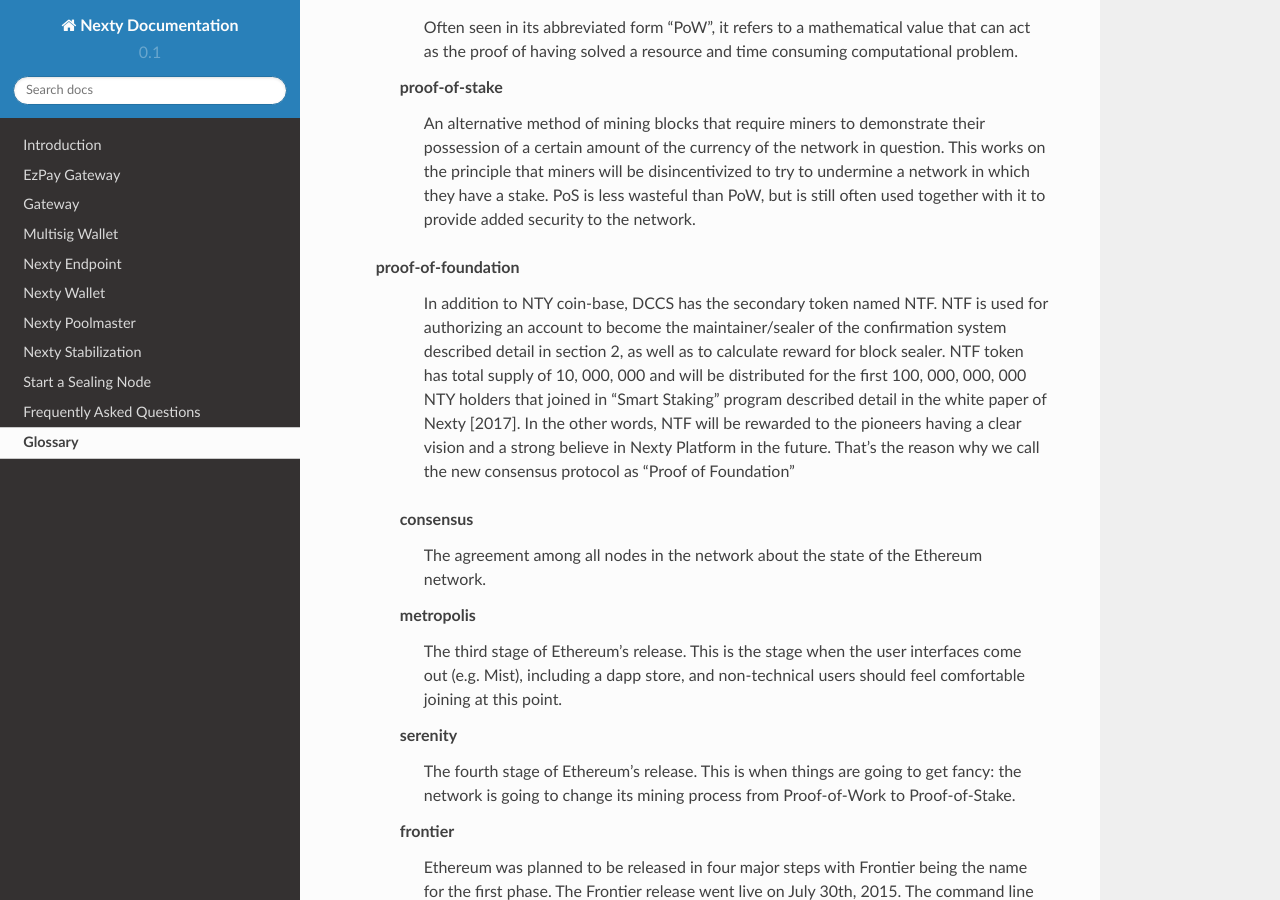
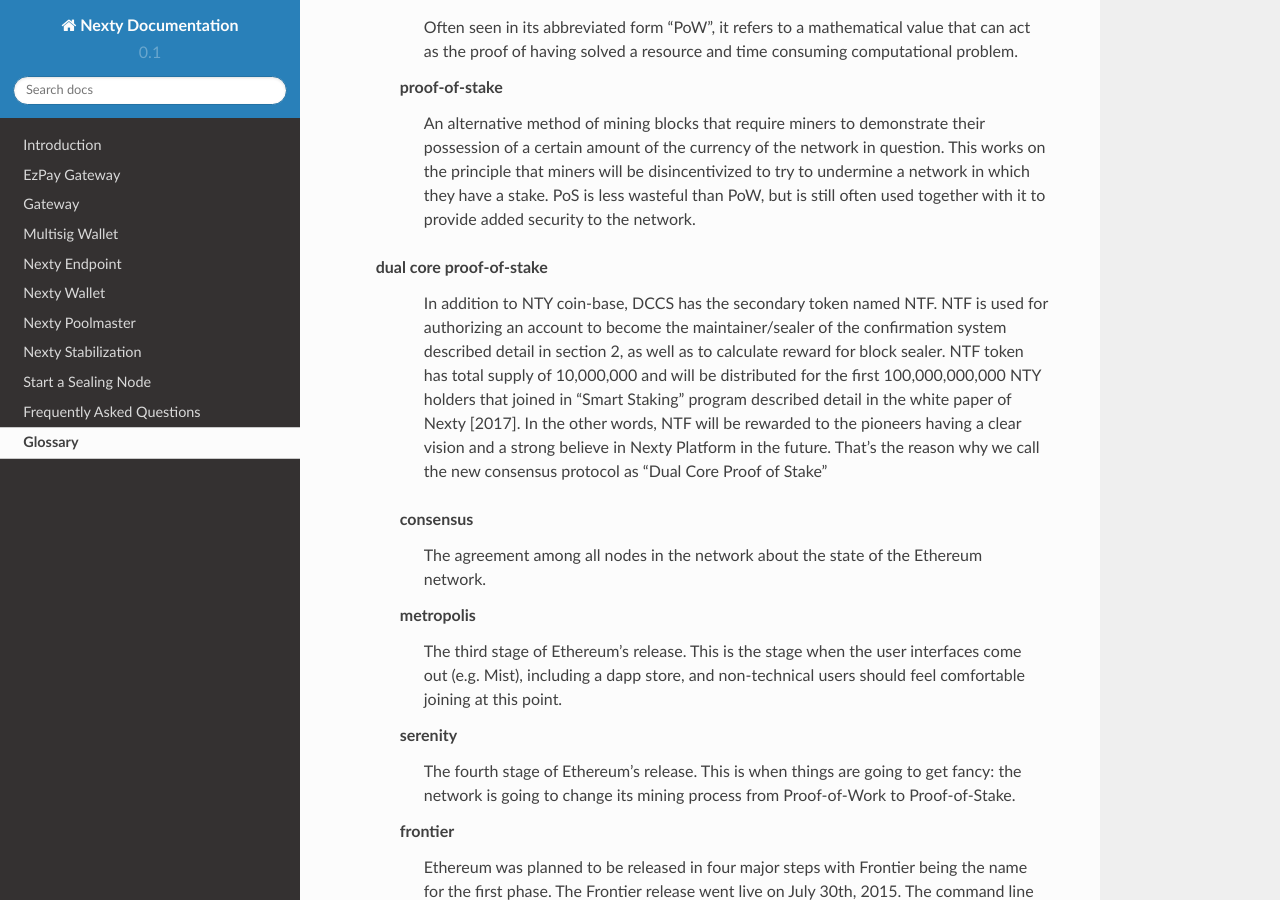
Before and after one commit to nextyio/nextydocument, a Sphinx documentation site: the page built from source/glossary.rst, in a window 1280 px wide and 900 px high, scrolled down 6939 px. Built offline with Sphinx 7.4.7 and the Read the Docs theme 2.0.0, drawn with Linux system fonts in a browser that asks for light colours.

Commit message:
Updated PoF >> dcPoS

```diff
--- a/source/glossary.rst
+++ b/source/glossary.rst
@@ -196,8 +196,8 @@
    proof-of-stake
       An alternative method of mining blocks that require miners to demonstrate their possession of a certain amount of the currency of the network in question. This works on the principle that miners will be disincentivized to try to undermine a network in which they have a stake. PoS is less wasteful than PoW, but is still often used together with it to provide added security to the network.
 
-  proof-of-foundation
-      In addition to NTY coin-base, DCCS has the secondary token named NTF. NTF is used for authorizing an account to become the maintainer/sealer of the confirmation system described detail in section 2, as well as to calculate reward for block sealer. NTF token has total supply of 10, 000, 000 and will be distributed for the first 100, 000, 000, 000 NTY holders that joined in “Smart Staking” program described detail in the white paper of Nexty [2017]. In the other words, NTF will be rewarded to the pioneers having a clear vision and a strong believe in Nexty Platform in the future. That’s the reason why we call the new consensus protocol as “Proof of Foundation”
+  dual core proof-of-stake
+      In addition to NTY coin-base, DCCS has the secondary token named NTF. NTF is used for authorizing an account to become the maintainer/sealer of the confirmation system described detail in section 2, as well as to calculate reward for block sealer. NTF token has total supply of 10,000,000 and will be distributed for the first 100,000,000,000 NTY holders that joined in “Smart Staking” program described detail in the white paper of Nexty [2017]. In the other words, NTF will be rewarded to the pioneers having a clear vision and a strong believe in Nexty Platform in the future. That’s the reason why we call the new consensus protocol as “Dual Core Proof of Stake”
 
    consensus
       The agreement among all nodes in the network about the state of the Ethereum network.
```
